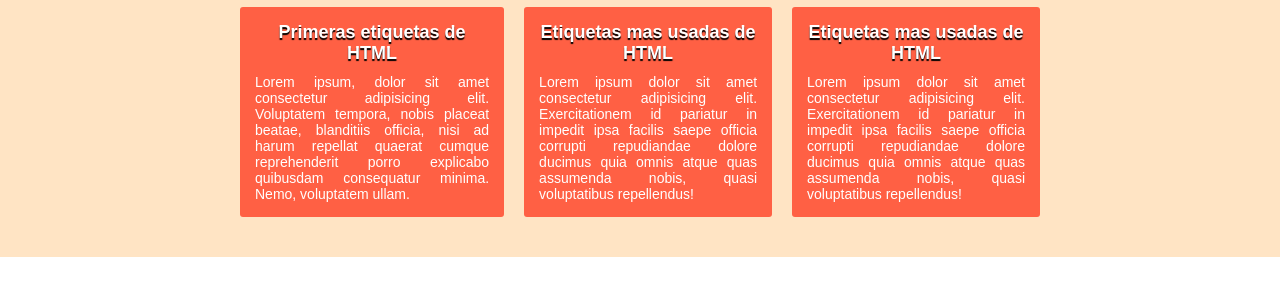
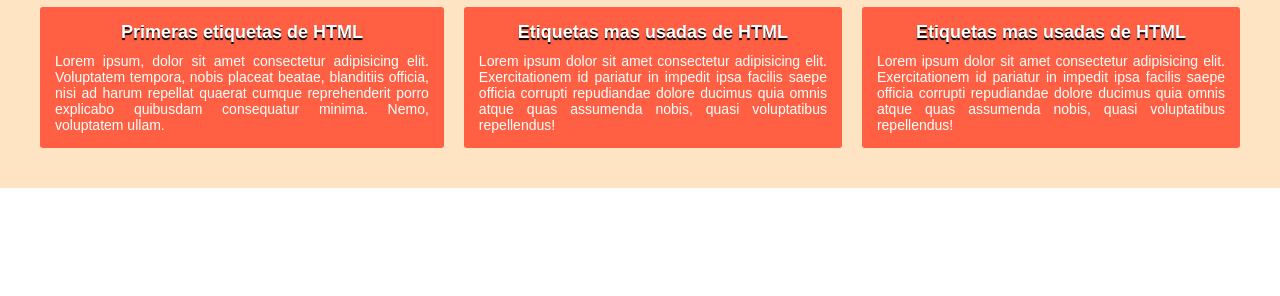
Before and after one commit to enriquespsa/webtest, a plain HTML site: page index.html in a window 1280 px wide. Shown: the part 140-436 px from the top of the page. Drawn offline with Linux system fonts and the light colour scheme.

Commit message:
remove-margin-sec1

```diff
--- a/style.css
+++ b/style.css
@@ -46,7 +46,6 @@
 
 .sec1 {
     display: flex;
-    margin: 0px 200px 0px 200px;
 }
 
 .sec1 article {
```
